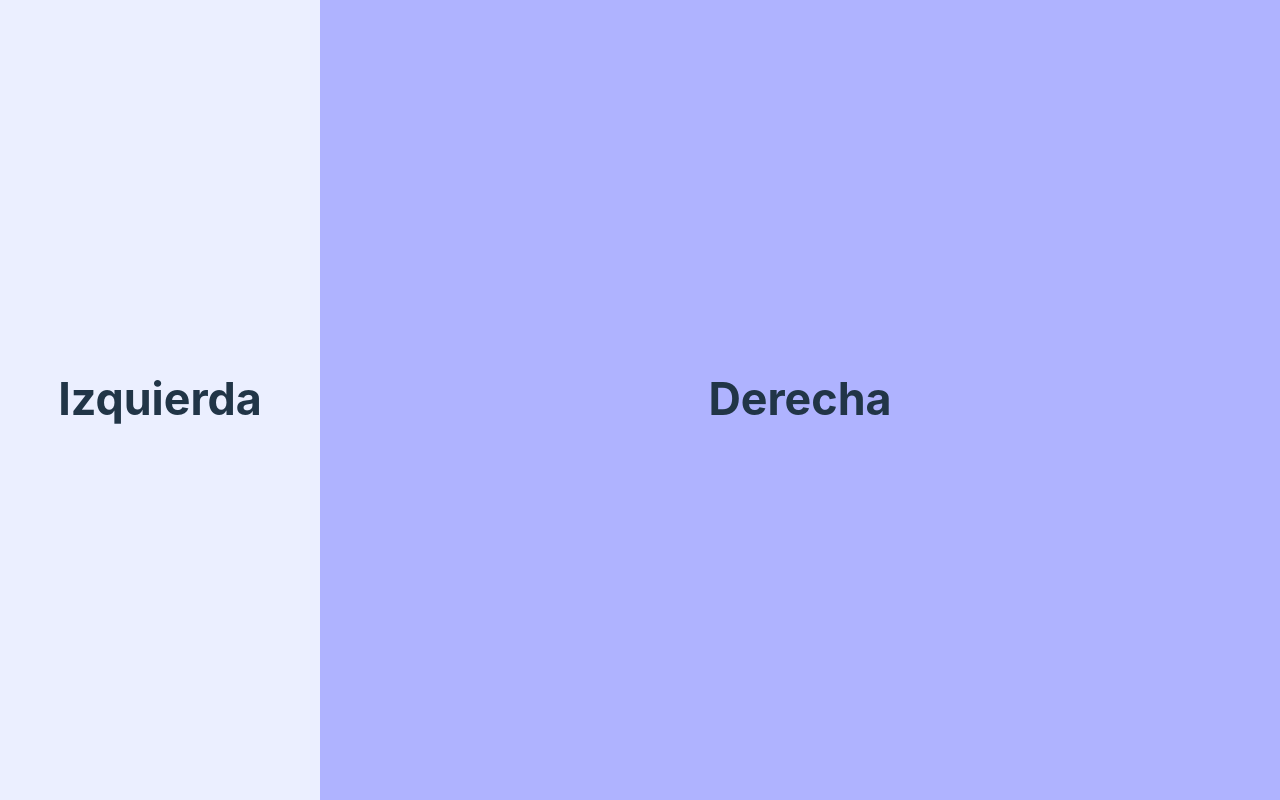
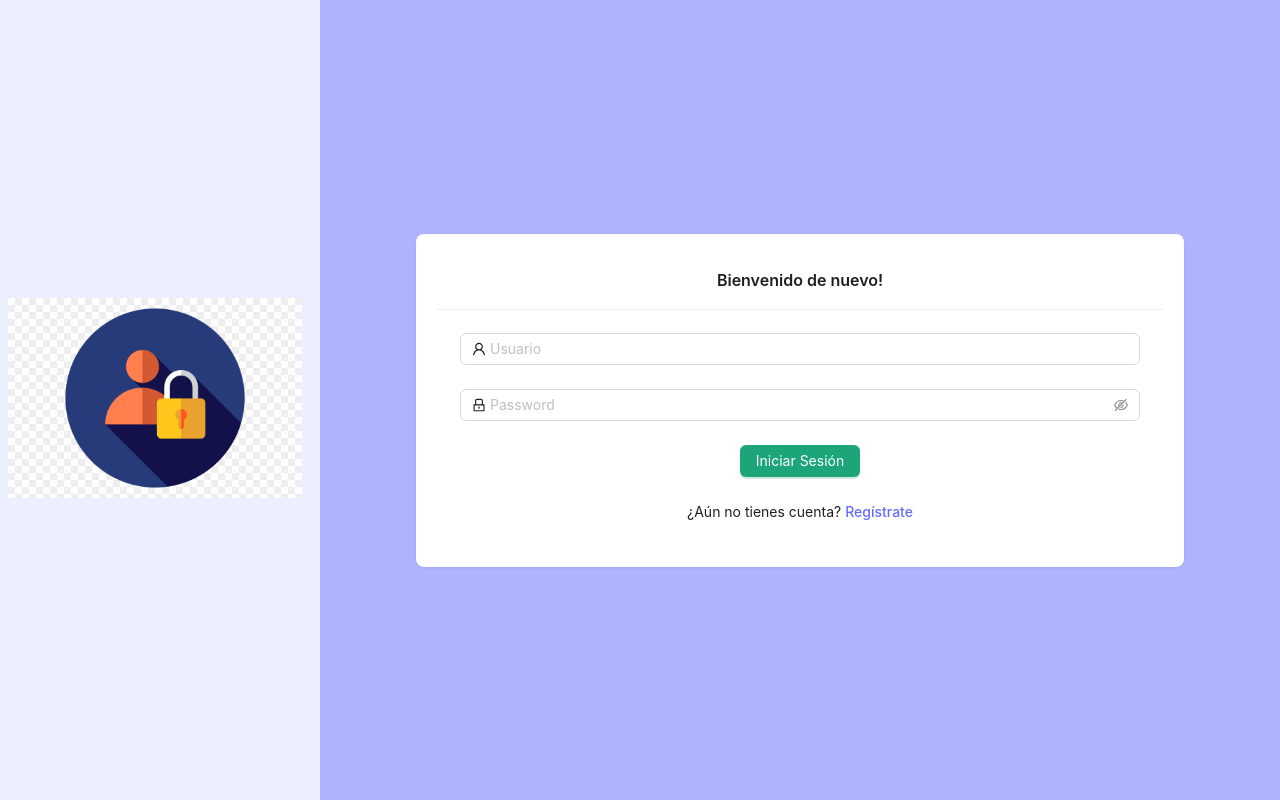
Before and after one commit to LilianaGuadalupeDJM/anaevalua, a React (Vite) app: page /login in a window 1280 px wide. Built offline with nearby package versions, Linux system fonts and the light colour scheme.

Commit message:
Corregir Login

```diff
--- a/src/components/Layout/index.jsx
+++ b/src/components/Layout/index.jsx
@@ -10,13 +10,13 @@ const LayoutComponent = ({leftColSize, rightColSize, leftContent, rightContent})
         <Row>
         <Col xs={leftColSize.xs} sm={leftColSize.sm} md={leftColSize.md} lg={leftColSize.lg}>
         <div className="content-left">
-        <h1 className="title">Izquierda</h1>
+        <ImagenLogin />
         </div>
 
         </Col>
         <Col xs={rightColSize.xs} sm={rightColSize.sm} md={rightColSize.md} lg={rightColSize.lg}>
         <div className="content-rigth">
-        <h1 className="title">Derecha</h1>
+        <FormLogin />
         </div>
         </Col>
         </Row>
```
